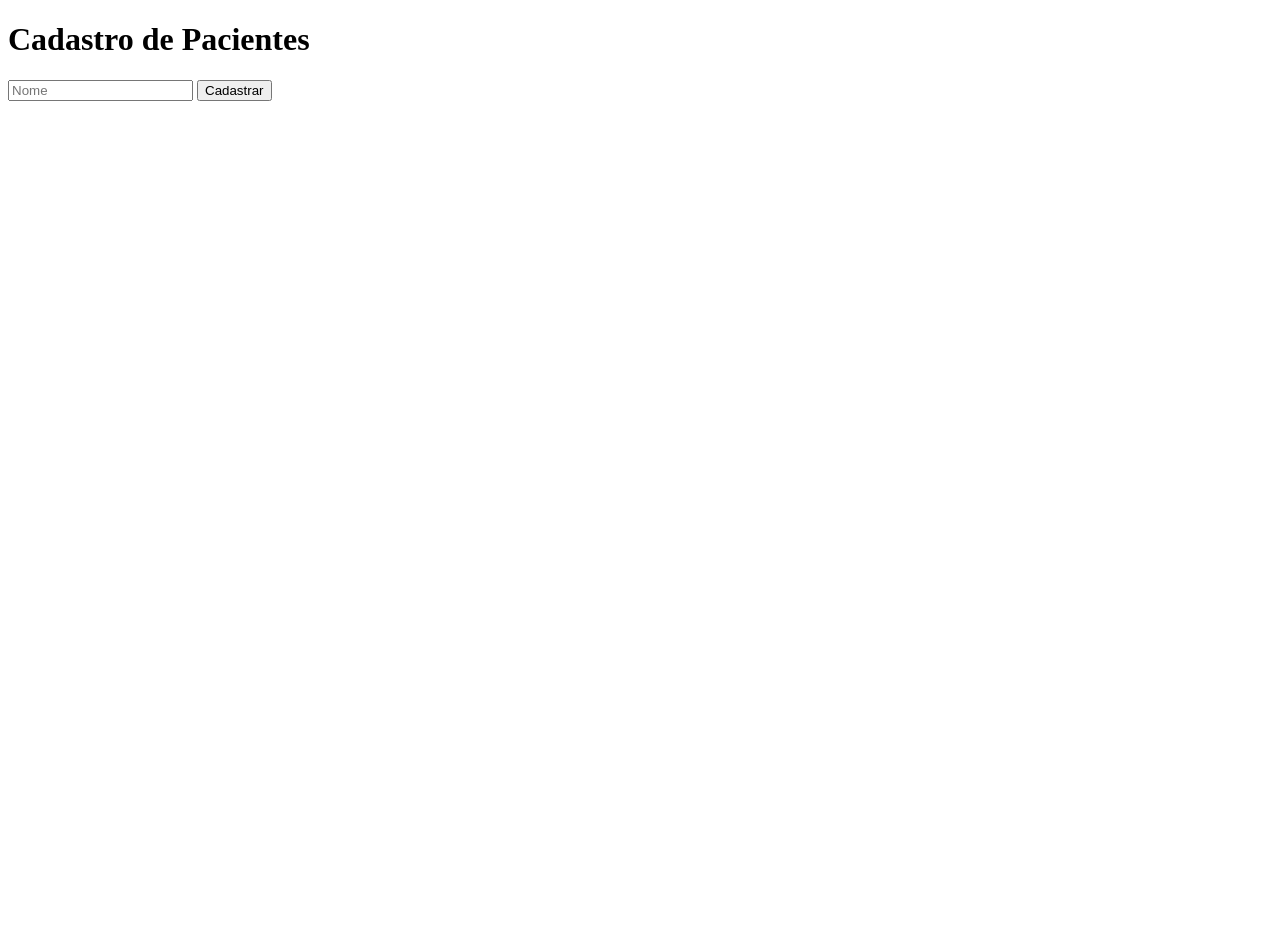
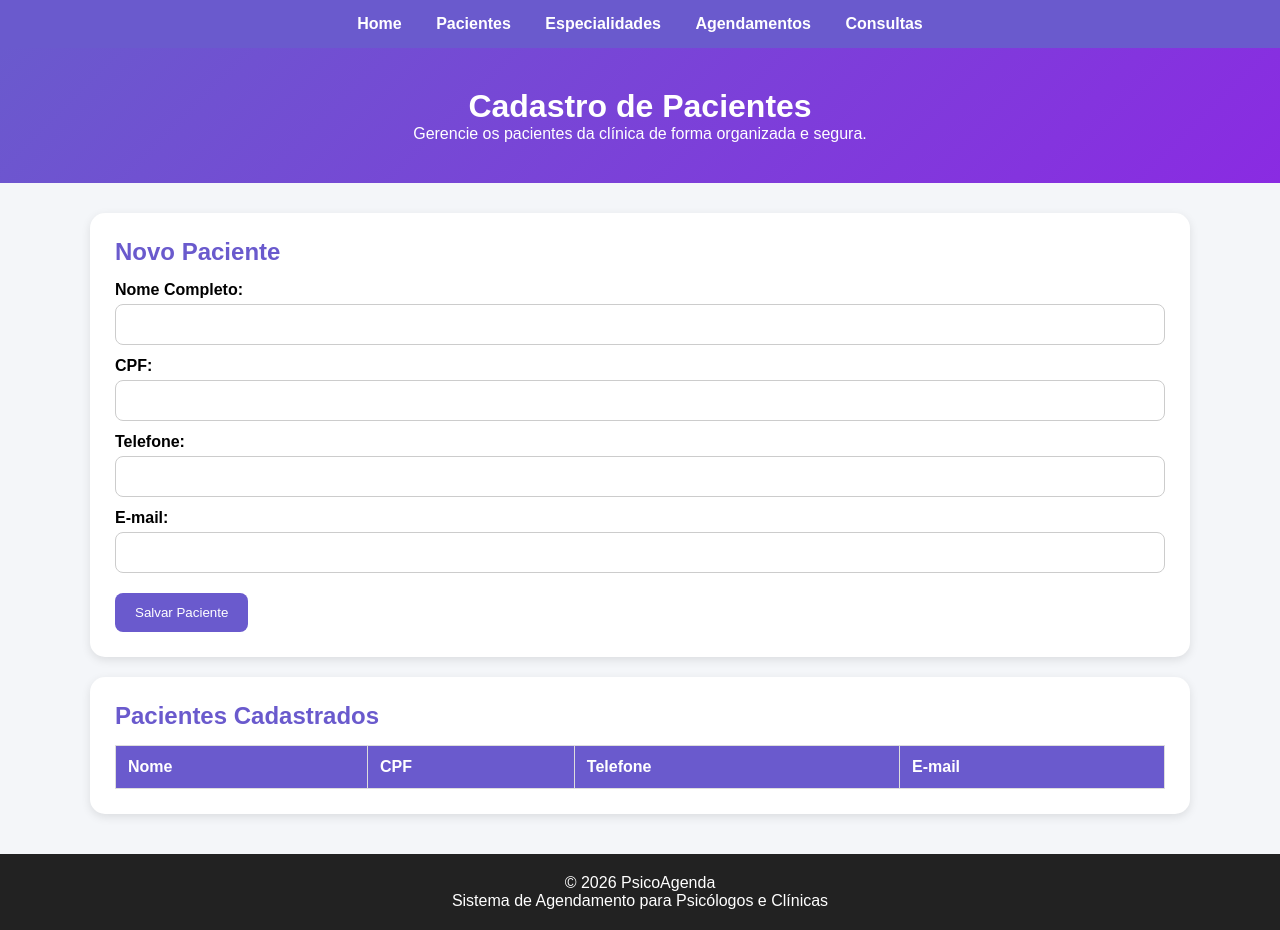
Before and after one commit to JheniiCarvalho/profissao, a website: page clientes.html in a window 1280 px wide. Before the commit the page ends 800 px from the top, so only its background shows below. Drawn offline with Linux system fonts and the light colour scheme.

Commit message:
Update clientes.html

```diff
--- a/clientes.html
+++ b/clientes.html
@@ -2,53 +2,215 @@
 <html lang="pt-br">
 <head>
 <meta charset="UTF-8">
-    <title>PsicoAgenda</title>
+<meta name="viewport" content="width=device-width, initial-scale=1.0">
+<title>PsicoAgenda - Cadastro de Pacientes</title>
+
+<style>
+*{
+    margin:0;
+    padding:0;
+    box-sizing:border-box;
+    font-family:Arial, sans-serif;
+}
+
+body{
+    background:#f4f6f9;
+}
+
+nav{
+    background:#6a5acd;
+    padding:15px;
+    text-align:center;
+}
+
+nav a{
+    color:white;
+    text-decoration:none;
+    margin:0 15px;
+    font-weight:bold;
+}
+
+.banner{
+    background:linear-gradient(135deg,#6a5acd,#8a2be2);
+    color:white;
+    text-align:center;
+    padding:40px 20px;
+}
+
+.container{
+    width:90%;
+    max-width:1100px;
+    margin:30px auto;
+}
+
+.card{
+    background:white;
+    padding:25px;
+    border-radius:15px;
+    box-shadow:0 3px 10px rgba(0,0,0,.1);
+    margin-bottom:20px;
+}
+
+h2{
+    color:#6a5acd;
+    margin-bottom:15px;
+}
+
+label{
+    display:block;
+    margin-top:12px;
+    font-weight:bold;
+}
+
+input{
+    width:100%;
+    padding:12px;
+    margin-top:5px;
+    border:1px solid #ccc;
+    border-radius:8px;
+}
+
+button{
+    margin-top:20px;
+    background:#6a5acd;
+    color:white;
+    border:none;
+    padding:12px 20px;
+    border-radius:8px;
+    cursor:pointer;
+}
+
+button:hover{
+    background:#5b4bc4;
+}
+
+table{
+    width:100%;
+    border-collapse:collapse;
+    margin-top:15px;
+}
+
+th{
+    background:#6a5acd;
+    color:white;
+}
+
+th,td{
+    border:1px solid #ddd;
+    padding:12px;
+    text-align:left;
+}
+
+.rodape{
+    background:#222;
+    color:white;
+    text-align:center;
+    padding:20px;
+    margin-top:40px;
+}
+</style>
 </head>
 <body>
 
-    <!-- Todo o conteúdo da página -->
+<nav>
+    <a href="#">Home</a>
+    <a href="#">Pacientes</a>
+    <a href="#">Especialidades</a>
+    <a href="#">Agendamentos</a>
+    <a href="#">Consultas</a>
+</nav>
 
+<header class="banner">
     <h1>Cadastro de Pacientes</h1>
+    <p>Gerencie os pacientes da clínica de forma organizada e segura.</p>
+</header>
+
+<div class="container">
+
+    <div class="card">
+        <h2>Novo Paciente</h2>
 
         <form id="formPaciente">
-        <input type="text" id="nome" placeholder="Nome" required>
-        <button type="submit">Cadastrar</button>
+
+            <label>Nome Completo:</label>
+            <input type="text" id="nome" required>
+
+            <label>CPF:</label>
+            <input type="text" id="cpf" required>
+
+            <label>Telefone:</label>
+            <input type="tel" id="telefone" required>
+
+            <label>E-mail:</label>
+            <input type="email" id="email">
+
+            <button type="submit">
+                Salvar Paciente
+            </button>
+
         </form>
+    </div>
+
+    <div class="card">
+        <h2>Pacientes Cadastrados</h2>
 
         <table>
-        <tbody id="lista-pacientes"></tbody>
+            <thead>
+                <tr>
+                    <th>Nome</th>
+                    <th>CPF</th>
+                    <th>Telefone</th>
+                    <th>E-mail</th>
+                </tr>
+            </thead>
+
+            <tbody id="lista-pacientes">
+            </tbody>
         </table>
+    </div>
 
-    <!-- COLOQUE O SCRIPT AQUI, ANTES DO </body> -->
+</div>
+
+<footer class="rodape">
+    <p>© 2026 PsicoAgenda</p>
+    <p>Sistema de Agendamento para Psicólogos e Clínicas</p>
+</footer>
+
 <script>
+
 const formulario = document.getElementById("formPaciente");
 const tabela = document.getElementById("lista-pacientes");
 
-        let pacientes =
-        JSON.parse(localStorage.getItem("pacientes")) || [];
+let pacientes = JSON.parse(localStorage.getItem("pacientes")) || [];
 
-        function carregarPacientes(){
+function atualizarTabela(){
 
     tabela.innerHTML = "";
 
-            pacientes.forEach((paciente)=>{
+    pacientes.forEach((paciente, indice) => {
 
         tabela.innerHTML += `
         <tr>
             <td>${paciente.nome}</td>
+            <td>${paciente.cpf}</td>
+            <td>${paciente.telefone}</td>
+            <td>${paciente.email || "-"}</td>
         </tr>
         `;
     });
 }
 
-        carregarPacientes();
+atualizarTabela();
 
 formulario.addEventListener("submit", function(e){
 
     e.preventDefault();
 
     const paciente = {
-                nome: document.getElementById("nome").value
+        nome: document.getElementById("nome").value,
+        cpf: document.getElementById("cpf").value,
+        telefone: document.getElementById("telefone").value,
+        email: document.getElementById("email").value
     };
 
     pacientes.push(paciente);
@@ -58,10 +220,13 @@
         JSON.stringify(pacientes)
     );
 
-            carregarPacientes();
+    atualizarTabela();
 
     formulario.reset();
+
+    alert("Paciente cadastrado com sucesso!");
 });
+
 </script>
 
 </body>
```
Lines whose indentation alone changed are shown as unchanged.
